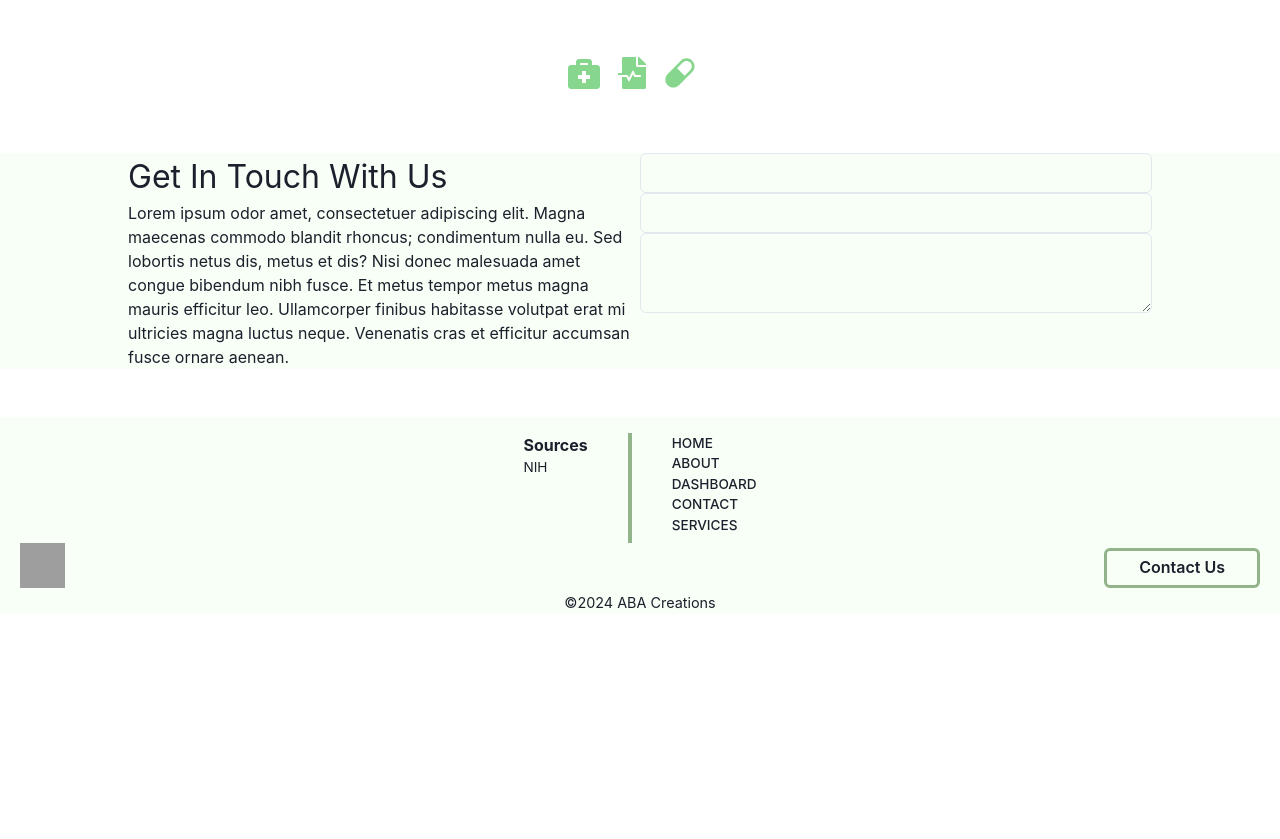
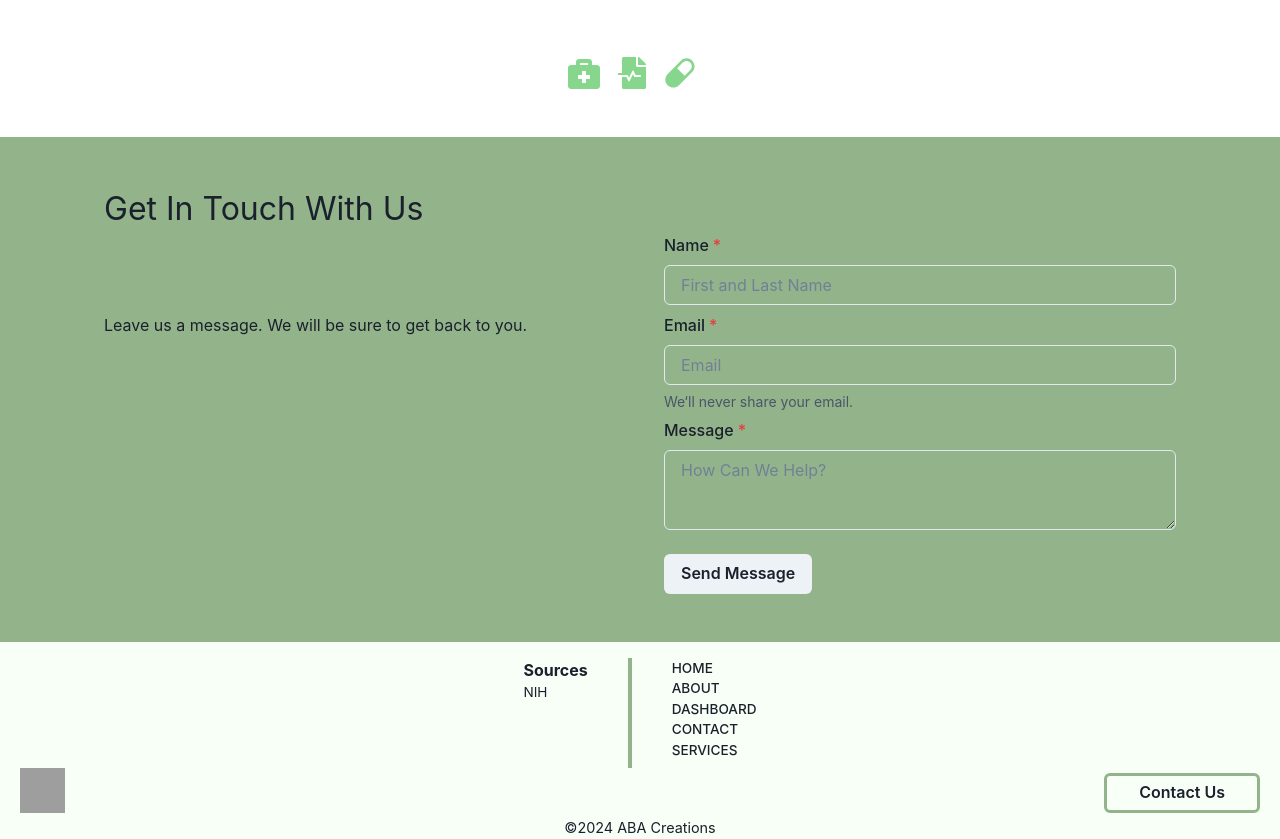
Before and after one commit to AipuAmeh/PSQ, a React (Vite) app in the folder client/: page /about in a window 1280 px wide. Shown: the part 880-1719 px from the top of the page. Before the commit the page ends 1494 px from the top, so only its background shows below. Built offline with nearby package versions, Linux system fonts and the light colour scheme; grey boxes are pictures that could not be loaded.

Commit message:
made outline of form for contact block

```diff
--- a/client/src/components/ContactUsBlock.jsx
+++ b/client/src/components/ContactUsBlock.jsx
@@ -1,22 +1,30 @@
-import { Box, FormControl, Text, Input, Textarea } from "@chakra-ui/react";
+import { Box, FormControl, Text, Input, Textarea, FormLabel, FormHelperText, Button } from "@chakra-ui/react";
 
 
 
 const ContactUsBlock = () => {
 return (
-    <Box display='flex' justifyContent='center' bg='brand.mintCream' my='3em' borderColor='brand.coolGray'>
+    <Box display='flex' justifyContent='center' bg='brand.cambridgeBlue' py='3em' borderColor='brand.coolGray' gap='3em'>
         <Box w='40%'>
             <Text fontSize='2em'> Get In Touch With Us</Text>
-            <Text>
-            Lorem ipsum odor amet, consectetuer adipiscing elit. Magna maecenas commodo blandit rhoncus; condimentum nulla eu. Sed lobortis netus dis, metus et dis? Nisi donec malesuada amet congue bibendum nibh fusce. Et metus tempor metus magna mauris efficitur leo. Ullamcorper finibus habitasse volutpat erat mi ultricies magna luctus neque. Venenatis cras et efficitur accumsan fusce ornare aenean.
+            <Text mt='5em'>
+            Leave us a message. We will be sure to get back to you.
             </Text>
 
         </Box>
         <Box w='40%'>
-            <FormControl>
-                <Input />
-                <Input />
-                <Textarea />
+            <FormControl mt='3em' isRequired>
+                <FormLabel>Name</FormLabel>
+                <Input placeholder='First and Last Name' color='white'/>
+                <FormLabel mt='0.5em'>Email</FormLabel>
+                <Input placeholder='Email' />
+                <FormHelperText>We&lsquo;ll never share your email.</FormHelperText>
+                <FormLabel mt='0.5em'>Message</FormLabel>
+                <Textarea placeholder='How Can We Help?'/>
+                <Box mt={6}>
+                <Button>Send Message</Button>
+                </Box>
+
             </FormControl>
         </Box>
     </Box>
--- a/client/src/pages/Contact.jsx
+++ b/client/src/pages/Contact.jsx
@@ -94,7 +94,7 @@ const mobileFormMargin = useBreakpointValue({ base: '1.5em', sm: '1.5em', md: '6
         <Text fontSize="1.8em" mt='3em'>
           Contact Us
         </Text>
-        <Text fontSize="1em" mt={mobileTextMargin} fontFamily="cursive">
+        <Text fontSize="1em" mt={mobileTextMargin}>
           Leave us a message. We will be sure to get back to you.
         </Text>
       </Box>
```
